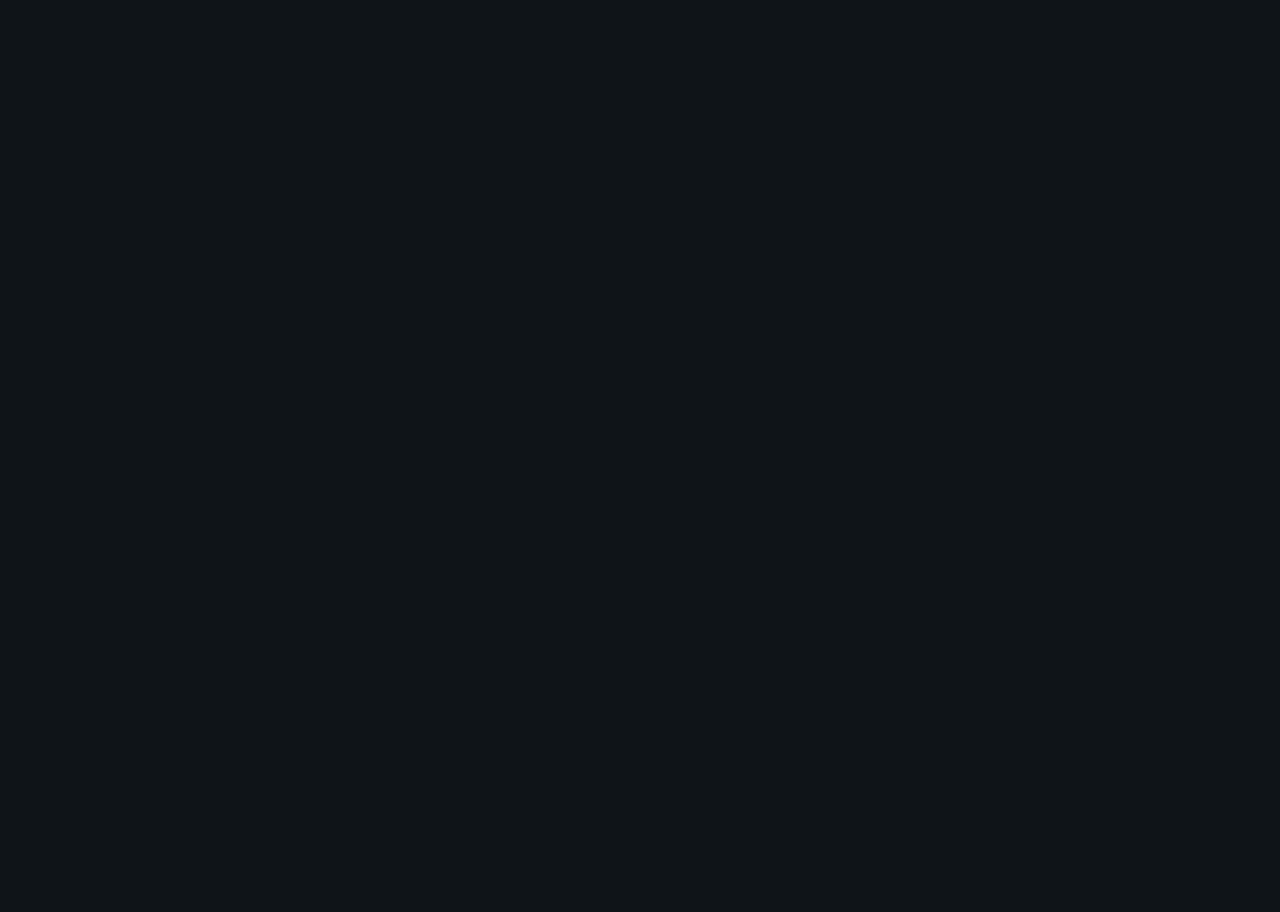
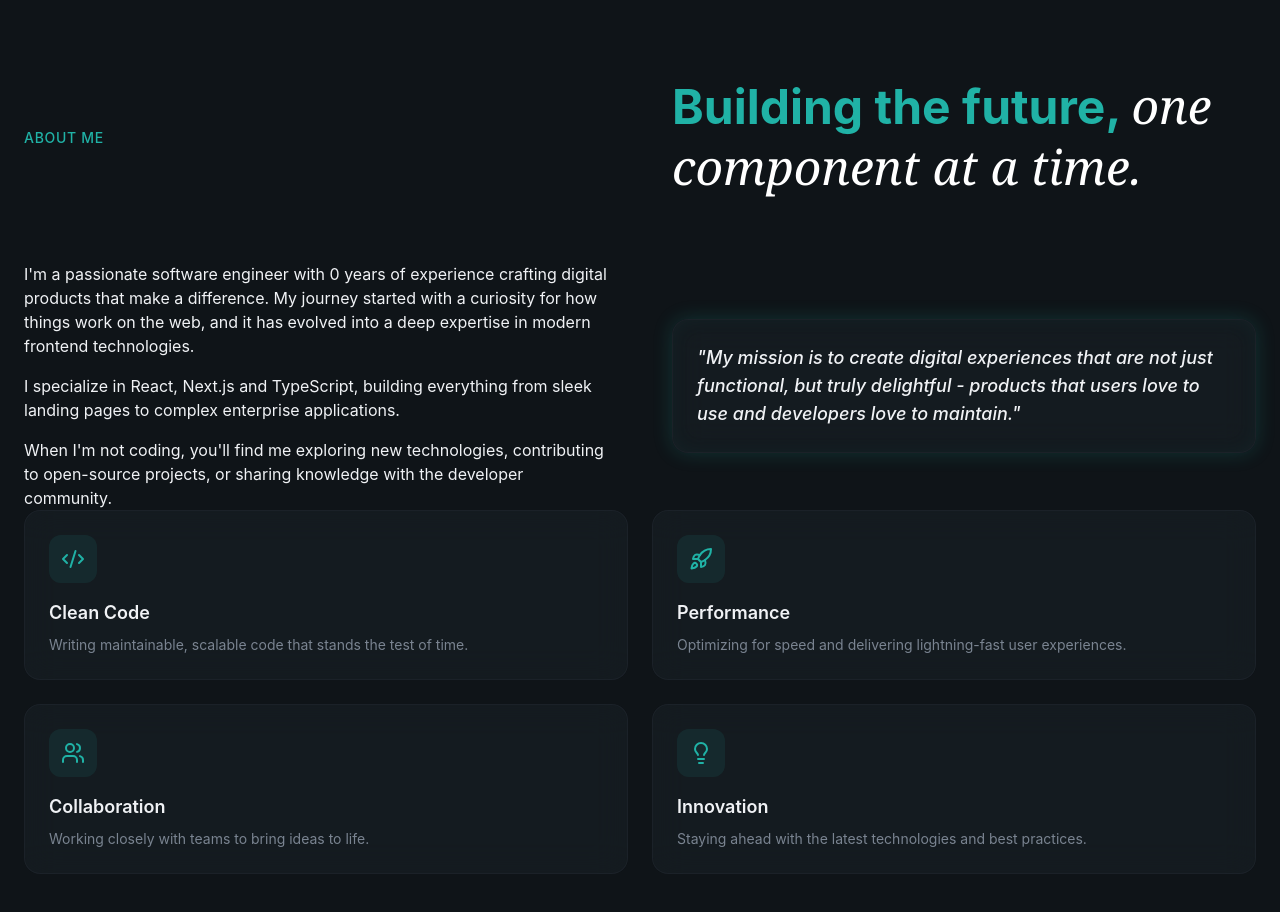
Before and after one commit to kay1-2-3/Portfolio, a React (Vite) app: page / in a window 1280 px wide. Shown: the part 1140-2052 px from the top of the page. Before the commit the page ends 1088 px from the top, so only its background shows below. Built offline with nearby package versions, Linux system fonts and the light colour scheme.

Commit message:
About section

```diff
--- a/src/layout/navbar.jsx
+++ b/src/layout/navbar.jsx
@@ -1,6 +1,6 @@
 import {Button} from "@/components/Button";
 import {Menu, X} from "lucide-react";
-import {useState} from "react";
+import {useEffect, useState} from "react";
 
 const navLinks = [
     {href: "#about", label: "About"},
@@ -12,8 +12,22 @@ const navLinks = [
 
 export const Navbar = () => {
     const [isMobileMenuOpen, setIsMobileMenuOpen] = useState(false);
+    const [isScrolled, setIsScrolled] = useState(false);
+
+    useEffect(() => {
+        const handleScroll = () => {
+            setIsScrolled(window.scrollY > 50);
+        };
+
+        window.addEventListener("scroll", handleScroll);
+
+        return () => window.addEventListener("scroll", handleScroll);
+    }, []);
+
     return (
-    <header className="fixed top-0 left-0 right-0 bg-transparent py-5 z-50">
+    <header
+        className={`fixed top-0 left-0 right-0 transition-all duration-500 ${isScrolled ? "glass-strong py-3" : "bg-transparent py-5"} z-50`}
+        >
         <nav className="container mx-auto py-6 flex items-center justify-between">
             <a href="#" className="text-xl font-bold tracking-light hover:text-primary">
                 KK<span className="text-primary">.</span>
@@ -45,12 +59,13 @@ export const Navbar = () => {
             <div className="md:hidden glass-strong animate-fade-in">
             <div className="container mx-auto px-6 py-6 flex flex-col gap-4">
                 {navLinks.map((link, index) => (
-                    <a href={link.href} key={index} className="text-lg text-muted-foreground hover:text-foreground py-2">
+                    <a href={link.href} key={index} onclick={() => setIsMobileMenuOpen(false)}
+                        className="text-lg text-muted-foreground hover:text-foreground py-2">
                         {link.label}
                     </a>
                 ))}
 
-                <Button>
+                <Button onClick={() => setIsMobileMenuOpen(false)}>
                     Contact Me
                 </Button>
             </div>
--- a/src/sections/About.jsx
+++ b/src/sections/About.jsx
@@ -1,3 +1,91 @@
+import {Code2, Rocket, Users, Lightbulb} from "lucide-react";
+
+const highlights = [
+    {
+        icon: Code2,
+        title: "Clean Code",
+        description:
+        "Writing maintainable, scalable code that stands the test of time.",
+    },
+    {
+        icon: Rocket,
+        title: "Performance",
+        description:
+        "Optimizing for speed and delivering lightning-fast user experiences.",
+    },
+    {
+        icon: Users,
+        title: "Collaboration",
+        description: "Working closely with teams to bring ideas to life.",
+    },
+    {
+        icon: Lightbulb,
+        title: "Innovation",
+        description:
+        "Staying ahead with the latest technologies and best practices.",
+    },
+];
+
+
 export const About = () => {
-    return <section></section>;
+    return (
+        <section id="about" className="py-32 relative overflow-hidden">
+            <div className="container mx-auto px-6 relative z-10">
+                <div className="grid lg:grid-cols-2 gap-16 items-center">
+                    {/*Left Column */}
+                    <div className="space-y-8">
+                        <div className="animate-fade-in">
+                            <span className="text-secondary-foreground text-sm font-medium tracking-wider uppercase">
+                                About Me
+                            </span>
+                        </div>
+                    </div>
+
+                    <h2 className="text-4xl md:text-5xl font-bold leading-tight animate-fade-in animation-delay-100 text-secondary-foreground">
+                        Building the future,{" "}
+                        <span className="font-serif italic font-normal text-white">
+                            one component at a time.
+                        </span>
+                    </h2>
+
+                    <div className="space-y-4 text-muted-foregrounded animate-fade-in animation-delay-200">
+                        <p>
+                            I'm a passionate software engineer with 0 years of experience crafting digital products that make a difference.
+                            My journey started with a curiosity for how things work on the web, and it has evolved into a deep expertise in modern
+                            frontend technologies.
+                        </p>
+                        <p>
+                            I specialize in React, Next.js and TypeScript, building everything from sleek landing pages to complex enterprise applications.
+                        </p>
+                        <p>
+                            When I'm not coding, you'll find me exploring new technologies, contributing to open-source projects, or sharing knowledge
+                            with the developer community.
+                        </p>
+                    </div>
+
+                    <div className="glass rounded-2xl p-6 glow-border animate-fade-in animation-delay-300">
+                        <p className="text-lg font-medium italic text-foreground">
+                            "My mission is to create digital experiences that are not just functional, but truly delightful - products that users love
+                            to use and developers love to maintain."
+                        </p>
+                    </div>
+                </div>
+                {/*Right Column - Highlights */}
+                <div className="grid sm:grid-cols-2 gap-6">
+                    {highlights.map((item, idx) => (
+                        <div key={idx} className="glass p-6 rounded-2xl animate-fade-in"
+                        style={{animationDelay: `${(idx + 1) * 100}ms`}}
+                        >
+                            <div className="w-12 h-12 rounded-xl bg-primary/10 flex items-center justify-center mb-4 hover:bg-primary/20">
+                                <item.icon className="w-6 h-6 text-primary"/>
+                            </div>
+                            <h3 className="text-lg font-semibold mb-2">{item.title}</h3>
+                            <p className="text-sm text-muted-foreground">{item.description}</p>
+                        </div>
+                    ))}
+
+                </div>
+            </div>
+        </section>
+    );
 };
--- a/src/sections/Hero.jsx
+++ b/src/sections/Hero.jsx
@@ -1,5 +1,5 @@
 import {Button} from '@/components/Button'
-import {ArrowRight, Download, Github, Linkedin} from "lucide-react";
+import {ArrowRight, ChevronDown, Download, Github, Linkedin} from "lucide-react";
 import { AnimatedBorderButton } from '../components/AnimatedBorderButton';
 
 const skills = [
@@ -138,5 +138,18 @@ export const Hero = () => {
                 </div>
             </div>
         </div>
+
+        <div className='absolute bottom-8 left-1/2 -translate-x-1/2 animate-fade-in animation-delay-800'>
+        <a
+            href="#about"
+            className="flex flex-col items-center gap-2 text-muted-foreground hover:text-primary"
+        >
+            <span className='text-xs uppercase tracking-wider'>
+                Scroll
+            </span>
+            <ChevronDown className='w-6 h-6 animate-bounce' />
+        </a>
+
+        </div>
     </section>;
 };
--- a/src/sections/Projects.jsx
+++ b/src/sections/Projects.jsx
@@ -1,3 +1,17 @@
+
+const projects = [
+    {
+        title: "Fintech Dashboard",
+        description: "Comprehensive financial analytics",
+        image: "/bg image.webp",
+        tags: ["React", "TypeScript"],
+        link: "#",
+        github: "#",
+    }
+];
+
+
+
 export const Projects = () => {
     return <section></section>;
 };
```
